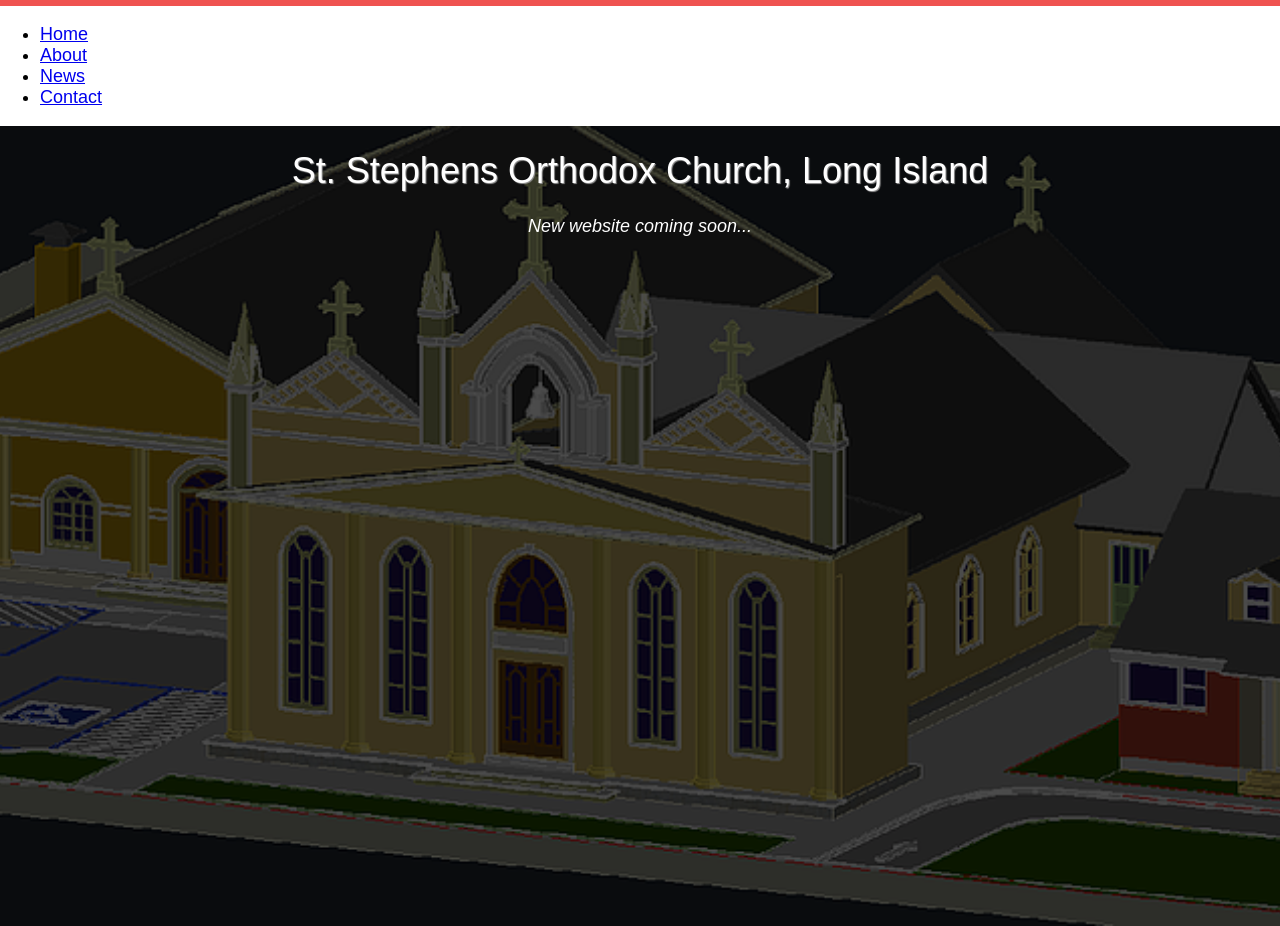
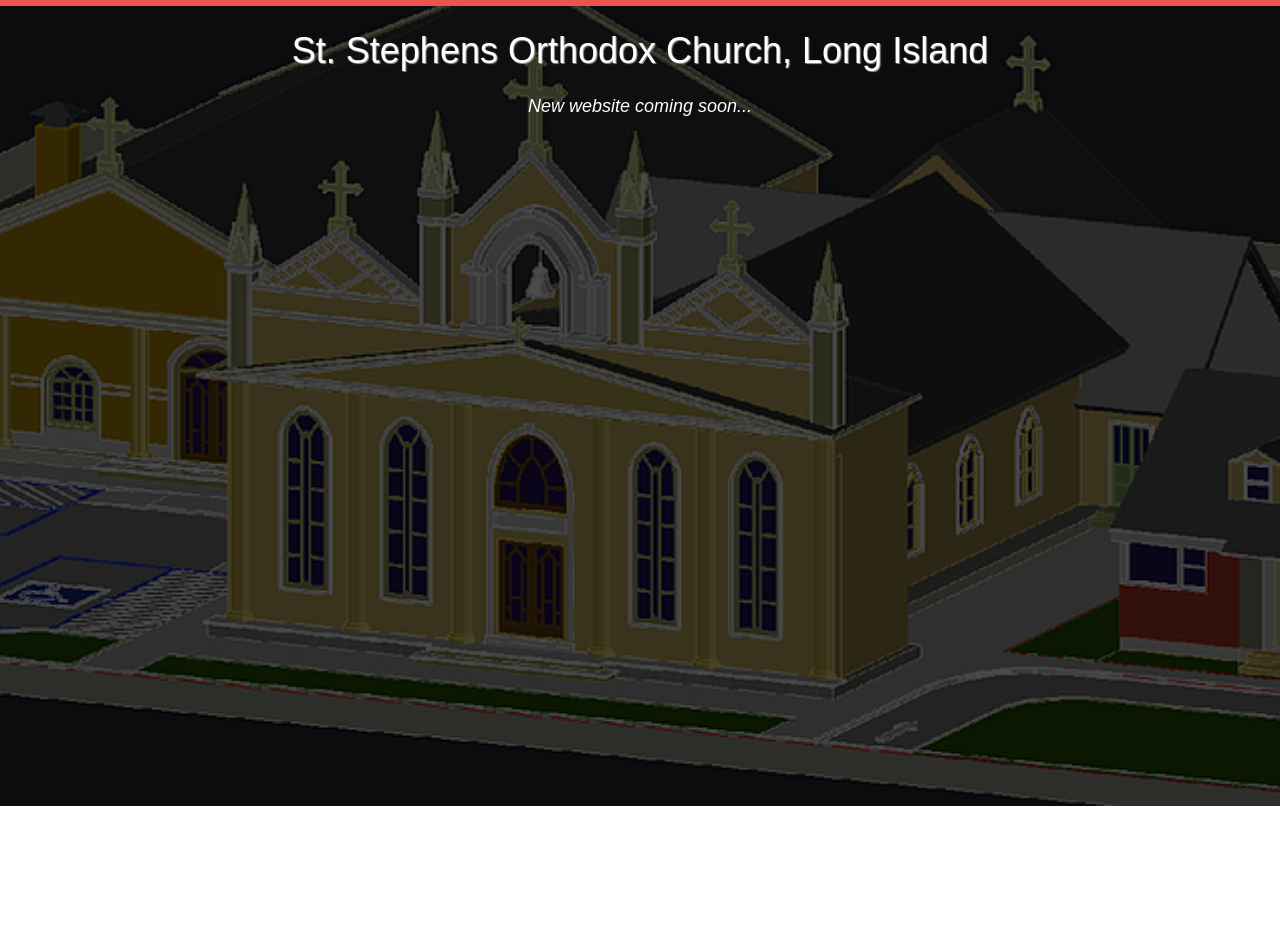
Before and after one commit to theuiguru/ststephensny, a plain HTML site: page index.html in a window 1280 px wide. After the commit the page ends 806 px from the top, so only its background shows below. Drawn offline with Linux system fonts and the light colour scheme.

Commit message:
removed .navigation from temp page

```diff
--- a/index.html
+++ b/index.html
@@ -3,6 +3,4 @@ html, body {margin:0; padding:0; font-family:Arial, sans-serif; font-size:18px;
 header {background:url(images/newChurch.png) no-repeat center; background-size:cover; height:100%; width:100%; position:absolute; z-index:-3; color:#fff; text-align:center;}
 .cover {position:absolute; width:100%; height:100%; background:rgba(0,0,0,0.7); z-index:-2;}
 h1 {font-weight:500; text-shadow:1px 1px 1px #999;}
-</style></head><body>
-<ul class="navigation"><li><a href="#">Home</a></li><li><a href="#">About</a></li><li><a href="#">News</a></li><li><a href="#">Contact</a></li></ul>
-<header><div class="cover"></div><h1>St. Stephens Orthodox Church, Long Island</h1><p><i>New website coming soon...</i></p></header></body></html>
+</style></head><body><header><div class="cover"></div><h1>St. Stephens Orthodox Church, Long Island</h1><p><i>New website coming soon...</i></p></header></body></html>
```
